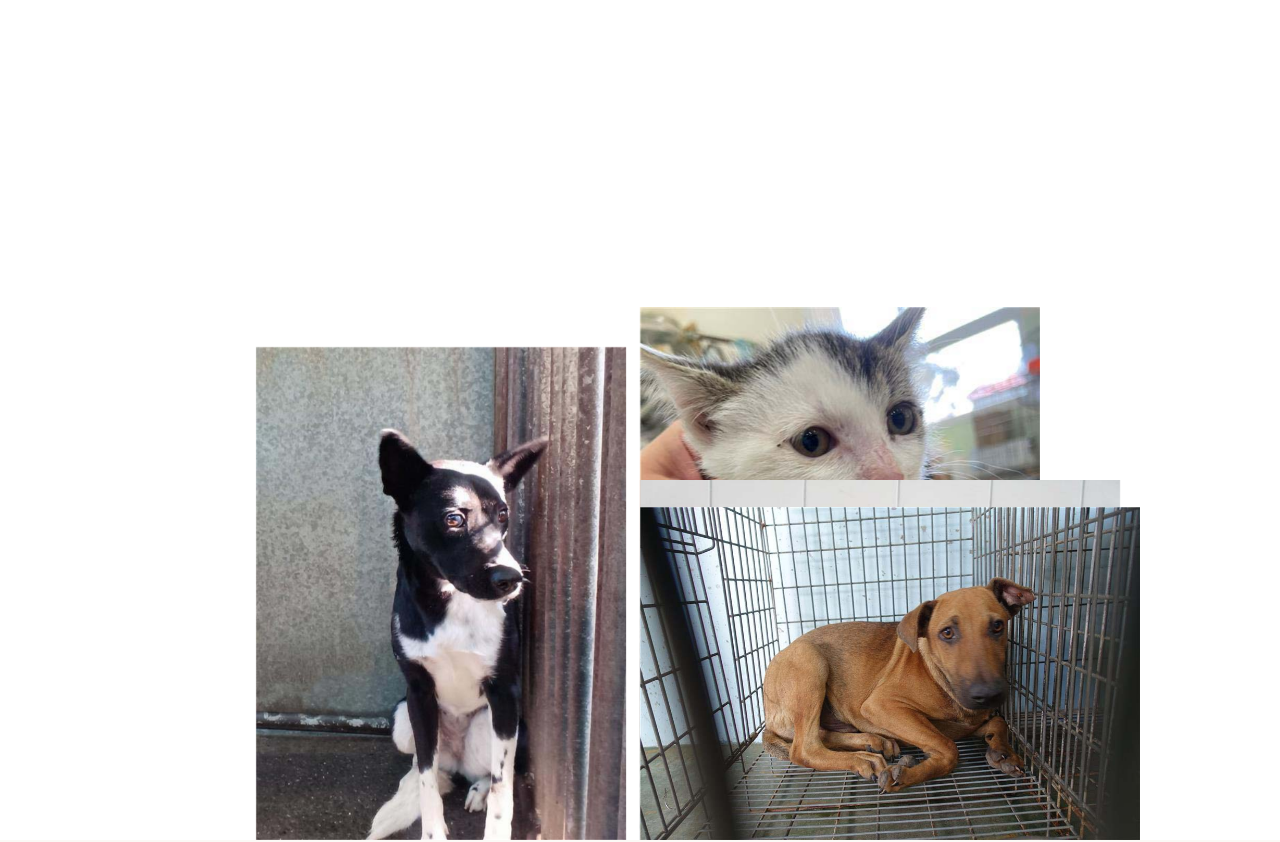
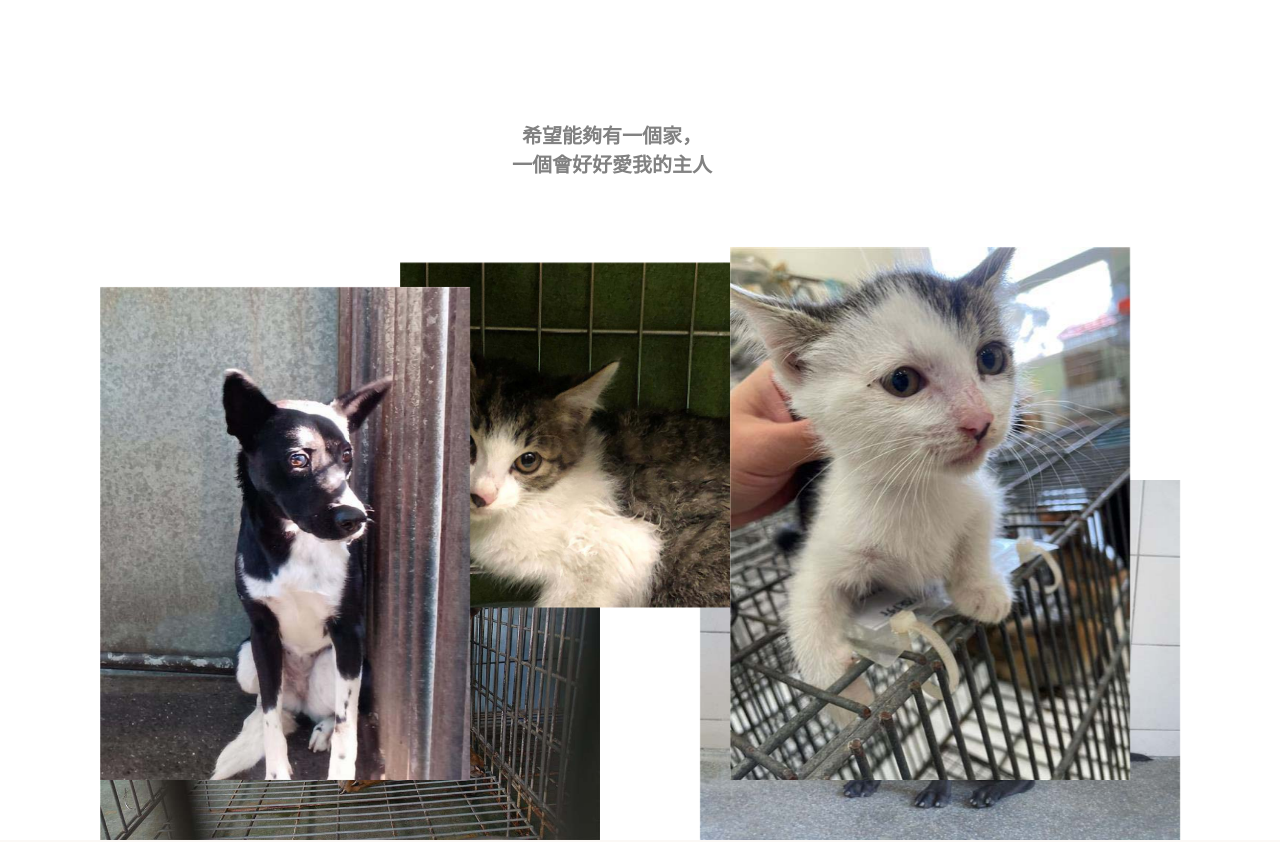
Before and after one commit to sherry-hooo/LangLangAdoption, a Vue app: page / in a window 1280 px wide. Shown: the part 1160-2002 px from the top of the page. Built offline with nearby package versions, Linux system fonts and the light colour scheme.

Commit message:
feat(Home):add parallax gallery to Home page

```diff
--- a/src/views/Home.vue
+++ b/src/views/Home.vue
@@ -31,14 +31,15 @@
 
     <section class="gallery">
       <div class="parallax_group">
-        <div class="parallax_layer scroll_three">
-          <img src="@/assets/img/dog1.jpg">
-        </div>
         <div class="parallax_layer scroll_lowest">
           <p>希望能夠有一個家， <br/>
             一個會好好愛我的主人</p>
           <img src="@/assets/img/cat1.jpg">
         </div>
+        <div class="parallax_layer scroll_three">
+          <img src="@/assets/img/dog1.jpg">
+        </div>
+
         <div class="parallax_layer scroll_four">
           <img src="@/assets/img/cat2.jpg">
         </div>
@@ -525,66 +526,64 @@ main {
     background: transparent;
   }
   .scroll_one {
-    transform: translateZ(5px) scale(0.5);
+    transform: translateZ(-15px) scale(2.5);
     p{
+      font-size: 20px;
       position: absolute;
+      left: 100px;
+      bottom: 400px;
+      font-weight: 600;
       color: color.$gray_500;
     }
     img {
       width: 500px;
       position: absolute;
       bottom: 0;
-      // bottom: 5%;
-      // left: 100px;
+      left: 100px;
     }
   }
   .scroll_two {
-    transform: translateZ(0) scale(1);
+    transform: translateZ(-10px) scale(2);
     img {
       width: 480px;
       position: absolute;
       bottom: 0;
-      // bottom: 8%;
-      // right: 70px;
+      right: 100px;
     }
   }
   .scroll_three {
-    transform: translateZ(-5px) scale(1.5);
+    transform: translateZ(2px) scale(0.8);
     img {
       width: 370px;
       position: absolute;
-      bottom: 0;
-      left: 20%;
-      // top: 100%;
-      // left: 520px;
+      bottom: 5%;
+      left: 100px;
     }
   }
   .scroll_four {
-    transform: translateZ(-20px) scale(3);
+    transform: translateZ(0) scale(1);
     img {
       width: 400px;
       position: absolute;
-      bottom: 0;
-      // top: 15%;
-      // right: 100px;
+      bottom: 5%;
+      right: 150px;
     }
   }
   .scroll_lowest {
-    transform: translateZ(-30px) scale(4);
+    transform: translateZ(-5px) scale(1.5);
     p{
       position: absolute;
-
-      // bottom: 200px;
-      // left: 45%;
-      // top: 40%;
-      font-size: 5px;
+      top: 40%;
+      left: 40%;
+      font-size: 20px;
+      font-weight: 600;
       color: color.$gray_500;
     }
     img {
       width: 460px;
       position: absolute;
-      top: 15%;
-      // left: 32%;
+      bottom: 5%;
+      left: 400px;
       transform: translateY(-50%);
     }
   }
```
